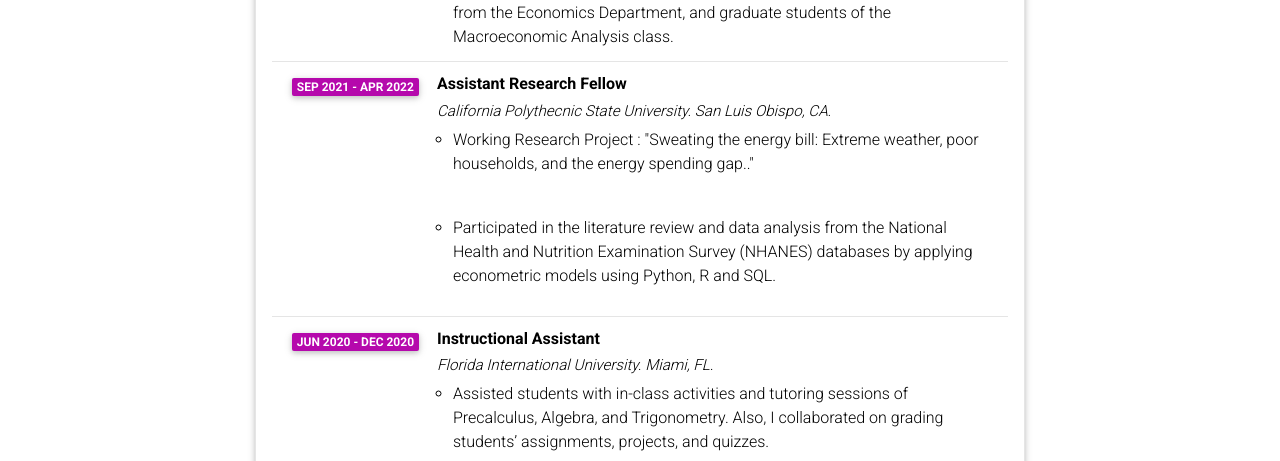
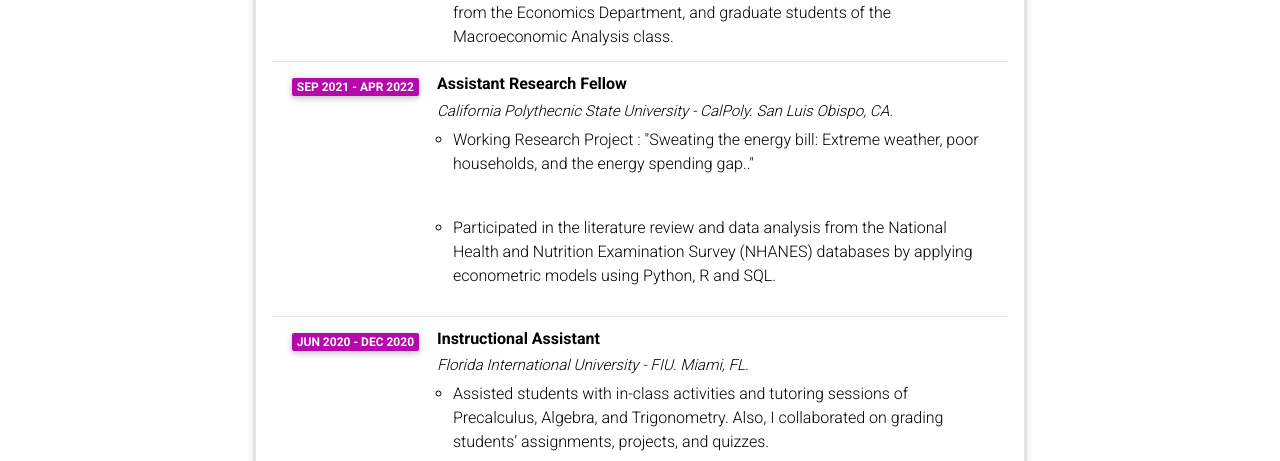
Before and after one commit to ebohnenb/ebohnenb.github.io, a Jekyll site: the page built from _pages/cv.md, in a window 1280 px wide and 900 px high, scrolled down 1774 px. Shown: the part 158-619 px from the top of the window. Built offline with Jekyll 4.4.1, drawn with Linux system fonts in a browser that asks for light colours; comment, search, counter and statistics services are not loaded; a style sheet for code colours, icons or effects is not loaded; some of the changed text lies outside the part shown.

Commit message:
Update cv.yml

```diff
--- a/_data/cv.yml
+++ b/_data/cv.yml
@@ -61,7 +61,7 @@
         - Presented findings and conclusions to the WB researchers, to the scholars from the Economics Department, and graduate students of the Macroeconomic Analysis class.
 
     - title: Assistant Research Fellow
-      institution: <i>California Polythecnic State University. San Luis Obispo, CA.</i>
+      institution: <i>California Polythecnic State University - CalPoly. San Luis Obispo, CA.</i>
       year: Sep 2021 - Apr 2022
       description:
         - <p>Working Research Project &#58; &#34;Sweating the energy bill&#58 Extreme weather, poor households, and the energy spending gap..&#34;
@@ -70,7 +70,7 @@
         - Participated in the literature review and data analysis from the National Health and Nutrition Examination Survey (NHANES) databases by applying econometric models using Python, R and SQL. </p>
 
     - title: Instructional Assistant
-      institution: <i>Florida International University. Miami, FL.</i>
+      institution: <i>Florida International University - FIU. Miami, FL.</i>
       year: Jun 2020 - Dec 2020
       description:
         - Assisted students with in-class activities and tutoring sessions of Precalculus, Algebra, and Trigonometry. Also, I collaborated on grading students’ assignments, projects, and quizzes.
@@ -119,7 +119,7 @@
         - Instructional Student Assistant. Survey of Economy class. I guided students on assignments through tutoring sessions. Additionally, I graded assignments, midterm, and final exams.
 
     - title: Economics Undergraduate Student Club | Treasurer and Cofounder.
-      institution: <i>Florida International University. Miami, FL.</i>
+      institution: <i>Florida International University - FIU. Miami, FL.</i>
       year: Spring 2020
       description:
         - I administered club funds and developed fundraising events. I participated with fellow students in organizing academic activities/presentations and student-recruitment events, achieving up to 2 academic activities and presentations per week.
```
